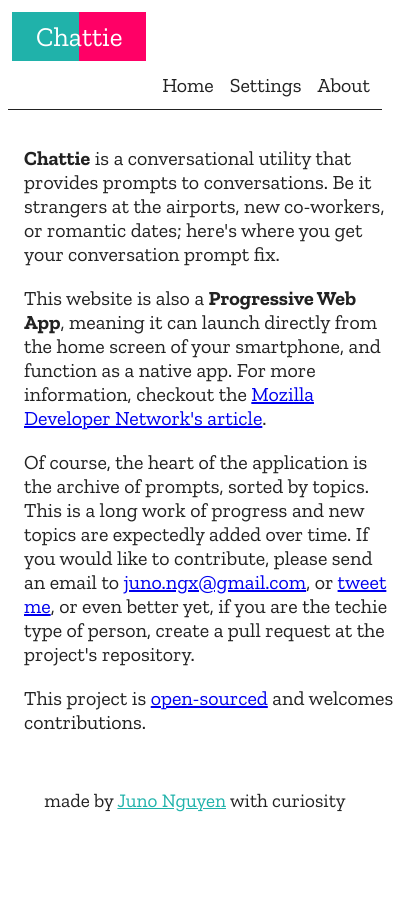
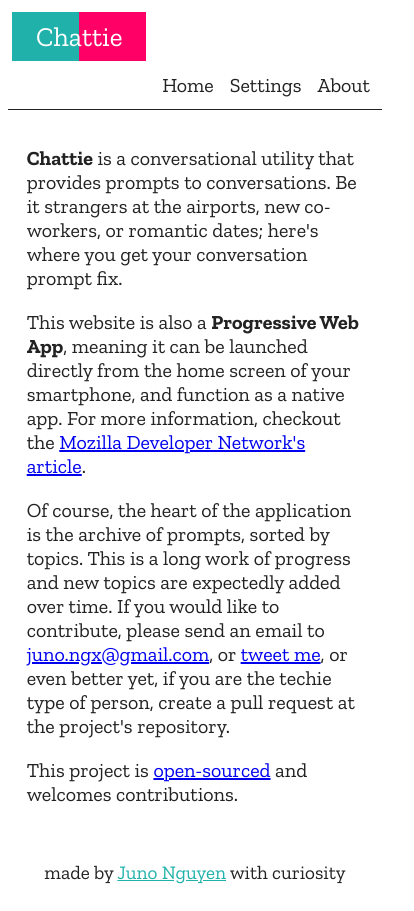
Before and after one commit to JunoNgx/chattie, a Vue app: page /about in a window 390 px wide. Shown: the whole page, 414 px wide, since content can reach past the window. Before the commit the page ends 844 px from the top, so only its background shows below. Built offline with nearby package versions, Linux system fonts and the light colour scheme.

Commit message:
Improve mobile layout

```diff
--- a/src/styles/universal.sass
+++ b/src/styles/universal.sass
@@ -5,7 +5,7 @@
 
     // border: 1px solid v.$text-light
     margin: 0rem auto
-    max-width: 60%
+    max-width: 768px
     min-height: 85vh
     // color: v.$text-light
 
--- a/src/views/About.vue
+++ b/src/views/About.vue
@@ -2,7 +2,7 @@
     <div class="about">
         <p><strong>Chattie</strong> is a conversational utility that provides prompts to conversations. Be it strangers at the airports, new co-workers, or romantic dates; here's where you get your conversation prompt fix.</p>
 
-        <p>This website is also a <strong>Progressive Web App</strong>, meaning it can launch directly from the home screen of your smartphone, and function as a native app. For more information, checkout the <a href="https://developer.mozilla.org/en-US/docs/MDN/About" rel="noopener noreferrer" target="_blank">Mozilla Developer Network's article</a>.</p>
+        <p>This website is also a <strong>Progressive Web App</strong>, meaning it can be launched directly from the home screen of your smartphone, and function as a native app. For more information, checkout the <a href="https://developer.mozilla.org/en-US/docs/MDN/About" rel="noopener noreferrer" target="_blank">Mozilla Developer Network's article</a>.</p>
 
         <p>Of course, the heart of the application is the archive of prompts, sorted by topics. This is a long work of progress and new topics are expectedly added over time. If you would like to contribute, please send an email to <a href="juno.ngx@gmail.com" rel="noopener noreferrer" target="_blank">juno.ngx@gmail.com</a>, or <a href="https://twitter.com/JunoNgx" rel="noopener noreferrer" target="_blank">tweet me</a>, or even better yet, if you are the techie type of person, create a pull request at the project's repository.</p>
 
@@ -31,6 +31,6 @@
     // height: 50%
     font-size: 1.25rem
     +m.mobile
-        width: 100%
+        width: 90%
 
 </style>
--- a/src/views/Intro.vue
+++ b/src/views/Intro.vue
@@ -44,9 +44,9 @@
     margin: auto
     padding: 1rem
     // background-color: red
-    max-width: 60%
+    max-width: 70%
     +m.mobile
-        max-width: 100%
+        max-width: 90%
 
     img
         max-width: 100%
--- a/src/views/Settings.vue
+++ b/src/views/Settings.vue
@@ -65,11 +65,11 @@
     // border: 1px solid red
     margin: auto
     padding: 1rem
-    width: 50%
+    width: 70%
     height: 50%
     font-size: 1.25rem
     +m.mobile
-        width: 100%
+        width: 90%
 
     &__items
         // background-color: red
```
